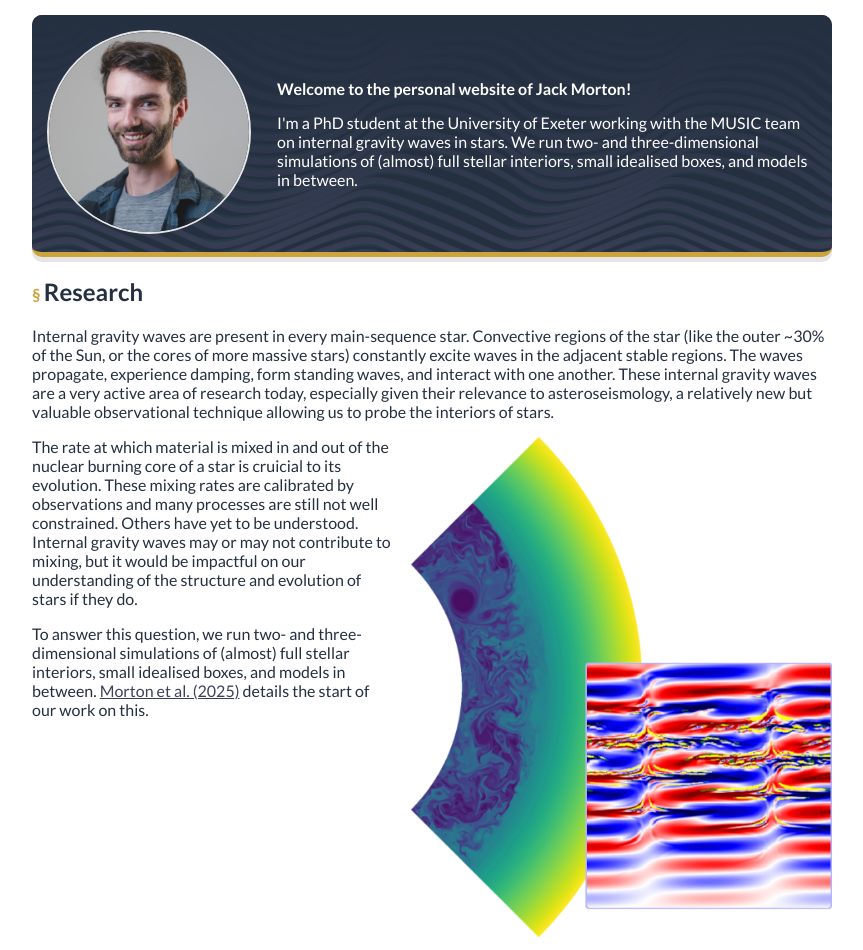
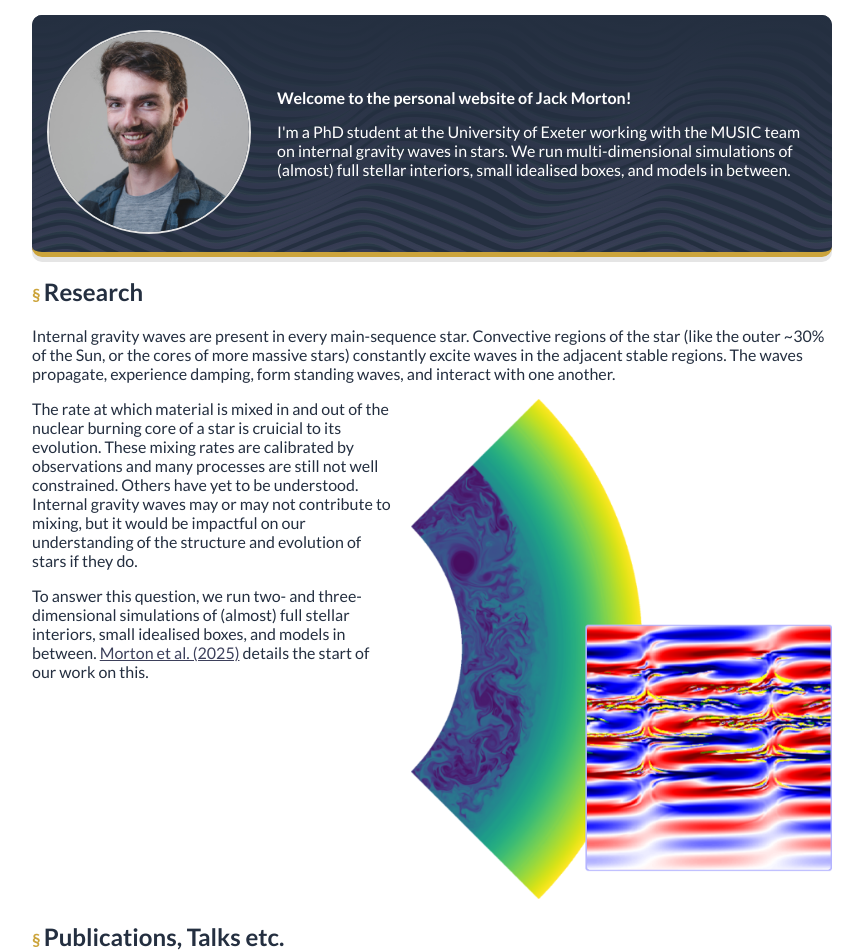
Before and after one commit to JJMorton/personal-website, a Flask app: page / in a window 1280 px wide. Shown: the part 66-1016 px from the top of the page, without its empty margins (208-1071 px from the left). Run offline with Flask 3, Linux system fonts and the light colour scheme.

Commit message:
homepage text tweaks

```diff
--- a/src/website/templates/home/index.html
+++ b/src/website/templates/home/index.html
@@ -12,8 +12,8 @@
 			</p>
 			<p>
 				I'm a PhD student at the University of Exeter working with the
-				MUSIC team on internal gravity waves in stars. We run two- and
-				three-dimensional simulations of (almost) full stellar
+				MUSIC team on internal gravity waves in stars. We run
+				multi-dimensional simulations of (almost) full stellar
 				interiors, small idealised boxes, and models in between.
 			</p>
 		</div>
@@ -28,10 +28,6 @@
 				or the cores of more massive stars) constantly excite waves in
 				the adjacent stable regions. The waves propagate, experience
 				damping, form standing waves, and interact with one another.
-				These internal gravity waves are a very active area of research
-				today, especially given their relevance to asteroseismology, a
-				relatively new but valuable observational technique allowing us
-				to probe the interiors of stars.
 			</p>
 			<a
 				class="float-right-adaptive align-centre"
```
